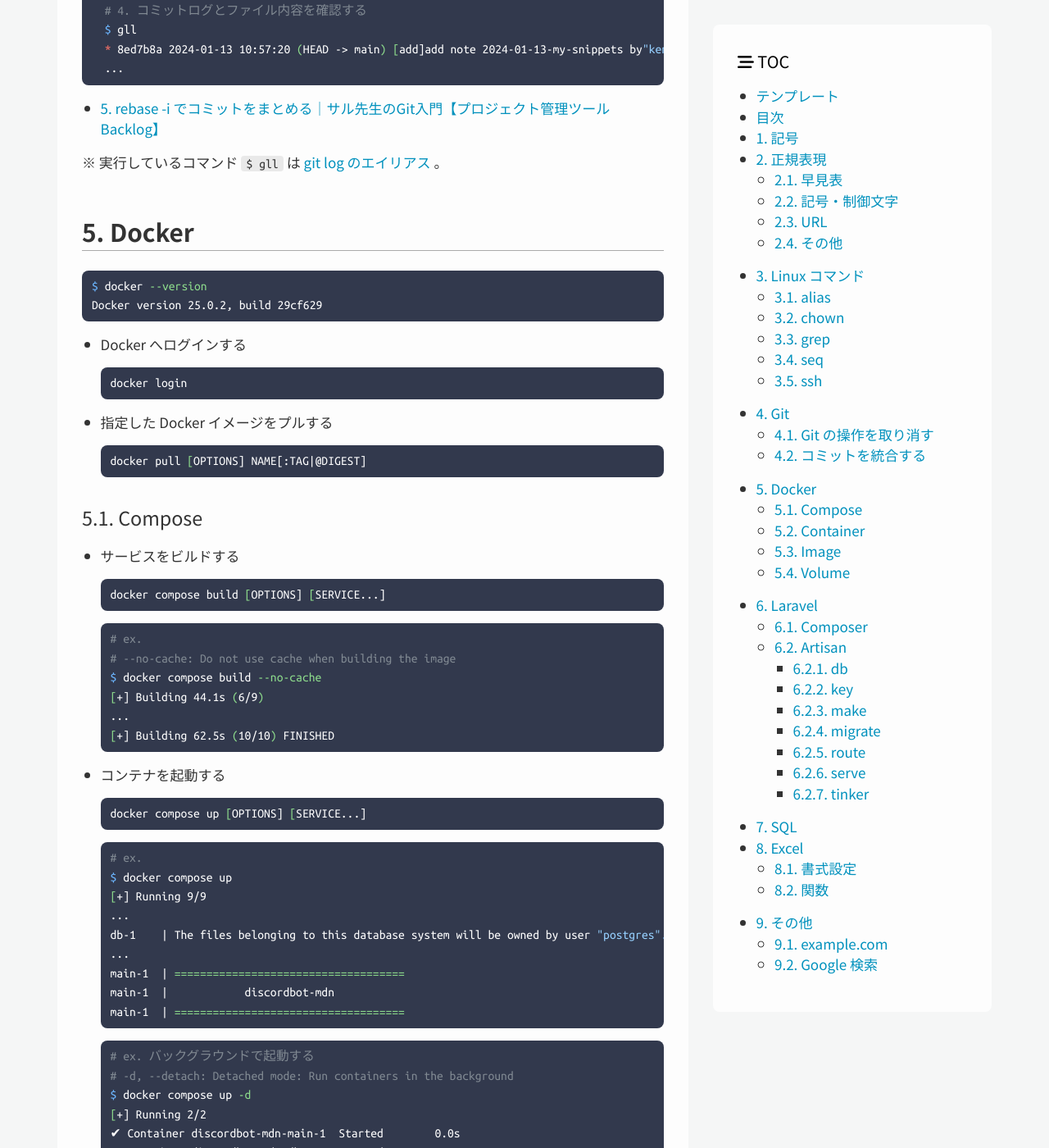
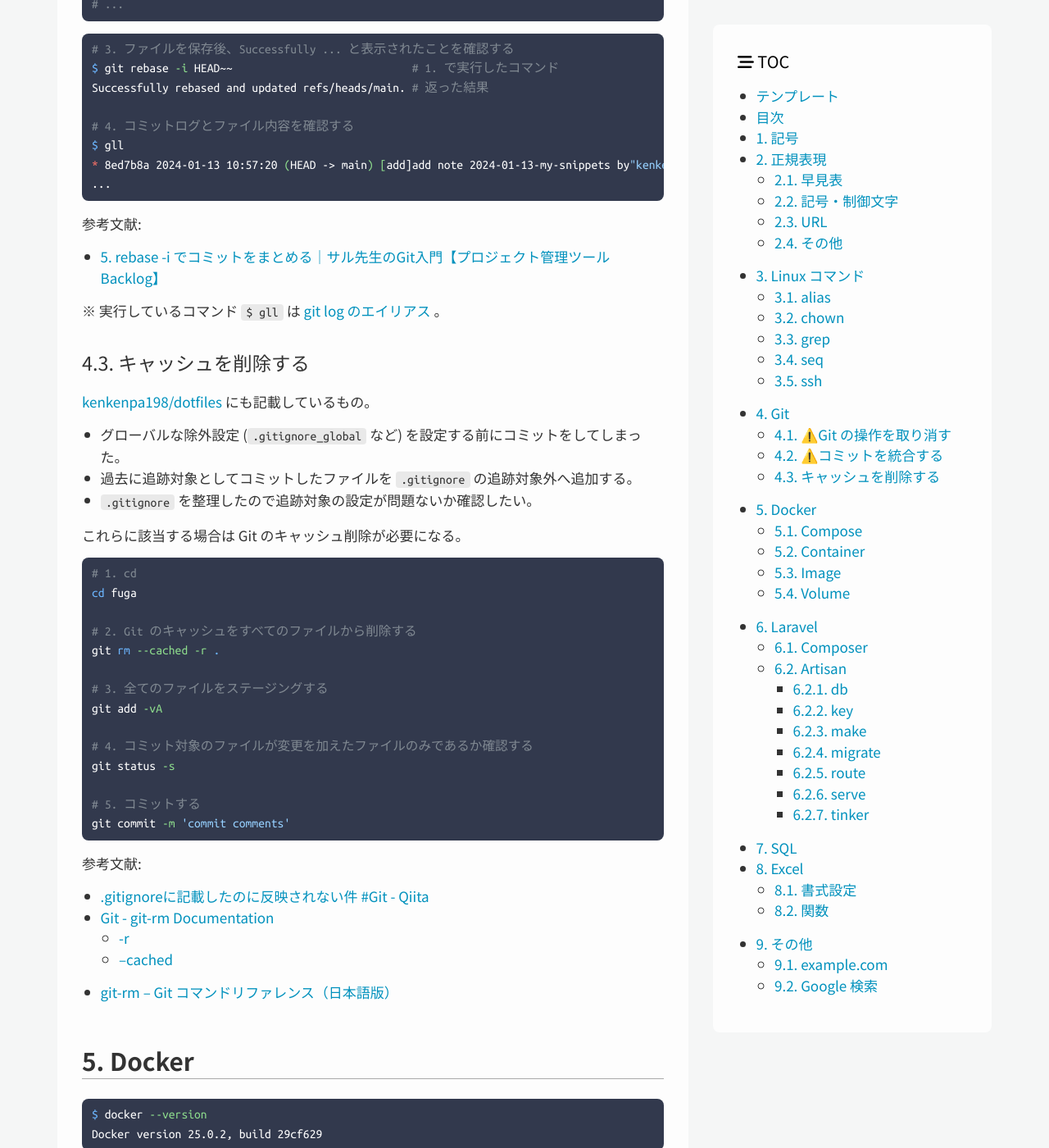
Before and after one commit to kenkenpa198/kems-clew.net, a Jekyll site: the page built from docs/_posts/2024-01-13-my-snippets.md, in a window 1280 px wide and 1400 px high, scrolled down 6711 px. Shown: the whole window at 82% size. Built offline with Jekyll 4.4.1, drawn with Linux system fonts in a browser that asks for light colours; nearby versions of some CDN libraries; some of the changed text lies outside the part shown.

Commit message:
[update]update my-snippets.md

````diff
--- a/docs/_posts/2024-01-13-my-snippets.md
+++ b/docs/_posts/2024-01-13-my-snippets.md
@@ -49,8 +49,9 @@
   - [3.4. seq](#34-seq)
   - [3.5. ssh](#35-ssh)
 - [4. Git](#4-git)
-  - [4.1. Git の操作を取り消す](#41-git-の操作を取り消す)
-  - [4.2. コミットを統合する](#42-コミットを統合する)
+  - [4.1. ⚠️Git の操作を取り消す](#41-️git-の操作を取り消す)
+  - [4.2. ⚠️コミットを統合する](#42-️コミットを統合する)
+  - [4.3. キャッシュを削除する](#43-キャッシュを削除する)
 - [5. Docker](#5-docker)
   - [5.1. Compose](#51-compose)
   - [5.2. Container](#52-container)
@@ -237,7 +238,10 @@
 
 ## 4. Git
 
-### 4.1. Git の操作を取り消す
+- ⚠️: 対象コミットの歴史を改変する操作。
+  - **リモートブランチへプッシュ済みの場合、無断で行わないこと** 。
+
+### 4.1. ⚠️Git の操作を取り消す
 
 ```shell
 # 1. git reflog で操作履歴を出力する
@@ -258,11 +262,13 @@
 $ git reset --soft HEAD@{1}
 ```
 
-  - [Git - リセットコマンド詳説](https://git-scm.com/book/ja/v2/Git-%E3%81%AE%E3%81%95%E3%81%BE%E3%81%96%E3%81%BE%E3%81%AA%E3%83%84%E3%83%BC%E3%83%AB-%E3%83%AA%E3%82%BB%E3%83%83%E3%83%88%E3%82%B3%E3%83%9E%E3%83%B3%E3%83%89%E8%A9%B3%E8%AA%AC)
-  - [第6話 git reset 3種類をどこよりもわかりやすい図解で解説！【連載】マンガでわかるGit ～コマンド編～ - itstaffing エンジニアスタイル](https://www.r-staffing.co.jp/engineer/entry/20191129_1)
-  - [第7話 間違えて reset しちゃった？git reflogで元どおり【連載】マンガでわかるGit ～コマンド編～ - itstaffing エンジニアスタイル](https://www.r-staffing.co.jp/engineer/entry/20191227_1)
+参考文献:
 
-### 4.2. コミットを統合する
+- [Git - リセットコマンド詳説](https://git-scm.com/book/ja/v2/Git-%E3%81%AE%E3%81%95%E3%81%BE%E3%81%96%E3%81%BE%E3%81%AA%E3%83%84%E3%83%BC%E3%83%AB-%E3%83%AA%E3%82%BB%E3%83%83%E3%83%88%E3%82%B3%E3%83%9E%E3%83%B3%E3%83%89%E8%A9%B3%E8%AA%AC)
+- [第6話 git reset 3種類をどこよりもわかりやすい図解で解説！【連載】マンガでわかるGit ～コマンド編～ - itstaffing エンジニアスタイル](https://www.r-staffing.co.jp/engineer/entry/20191129_1)
+- [第7話 間違えて reset しちゃった？git reflogで元どおり【連載】マンガでわかるGit ～コマンド編～ - itstaffing エンジニアスタイル](https://www.r-staffing.co.jp/engineer/entry/20191227_1)
+
+### 4.2. ⚠️コミットを統合する
 
 (1) のコミットを (2) へ統合する場合の対応手順。
 
@@ -272,41 +278,78 @@
 * 07e84cc 2024-01-13 11:27:11 [add]add note 2024-01-13-my-snippets by"kenkenpa198" # (2)
 ```
 
-  ```shell
-  # 1. リベースを開始する
-  $ git rebase -i HEAD~~
-  ```
+```shell
+# 1. リベースを開始する
+$ git rebase -i HEAD~~
+```
 
-  ```shell
-  # 2. リベース指示書を編集する
-  # 統合するコミットを f へ書き換えて保存する
-  # f は統合を指示する指定
-  pick 07e84cc [add]add note 2024-01-13-my-snippets
-  f dc80a8f wip                                     # pick から f へ変更
+```shell
+# 2. リベース指示書を編集する
+# 統合するコミットを f へ書き換えて保存する
+# f は統合を指示する指定
+pick 07e84cc [add]add note 2024-01-13-my-snippets
+f dc80a8f wip                                     # pick から f へ変更
 
-  # Rebase d3937fb..dc80a8f onto d3937fb (2 commands)
-  #
-  # Commands:
-  # p, pick <commit> = use commit
-  # ...
-  # f, fixup <commit> = like "squash", but discard this commit's log message
-  # ...
-  ```
+# Rebase d3937fb..dc80a8f onto d3937fb (2 commands)
+#
+# Commands:
+# p, pick <commit> = use commit
+# ...
+# f, fixup <commit> = like "squash", but discard this commit's log message
+# ...
+```
 
-  ```shell
-  # 3. ファイルを保存後、Successfully ... と表示されたことを確認する
-  $ git rebase -i HEAD~~                            # 1. で実行したコマンド
-  Successfully rebased and updated refs/heads/main. # 返った結果
+```shell
+# 3. ファイルを保存後、Successfully ... と表示されたことを確認する
+$ git rebase -i HEAD~~                            # 1. で実行したコマンド
+Successfully rebased and updated refs/heads/main. # 返った結果
 
-  # 4. コミットログとファイル内容を確認する
-  $ gll
-  * 8ed7b8a 2024-01-13 10:57:20 (HEAD -> main) [add]add note 2024-01-13-my-snippets by"kenkenpa198"
-  ...
-  ```
+# 4. コミットログとファイル内容を確認する
+$ gll
+* 8ed7b8a 2024-01-13 10:57:20 (HEAD -> main) [add]add note 2024-01-13-my-snippets by"kenkenpa198"
+...
+```
 
-  - [5. rebase -i でコミットをまとめる｜サル先生のGit入門【プロジェクト管理ツールBacklog】](https://backlog.com/ja/git-tutorial/stepup/32/)
+参考文献:
+
+- [5. rebase -i でコミットをまとめる｜サル先生のGit入門【プロジェクト管理ツールBacklog】](https://backlog.com/ja/git-tutorial/stepup/32/)
 
 ※ 実行しているコマンド `$ gll` は [git log のエイリアス](https://github.com/kenkenpa198/dotfiles/blob/fe695c145ec1c6b35849622cc3b26703d0ef5700/zsh/rc/alias.zsh#L100) 。
+
+### 4.3. キャッシュを削除する
+
+[kenkenpa198/dotfiles](https://github.com/kenkenpa198/dotfiles?tab=readme-ov-file#git-%E3%81%AE%E3%82%AD%E3%83%A3%E3%83%83%E3%82%B7%E3%83%A5%E5%89%8A%E9%99%A4%E6%89%8B%E9%A0%86) にも記載しているもの。
+
+- グローバルな除外設定 (`.gitignore_global` など) を設定する前にコミットをしてしまった。
+- 過去に追跡対象としてコミットしたファイルを `.gitignore` の追跡対象外へ追加する。
+- `.gitignore` を整理したので追跡対象の設定が問題ないか確認したい。
+
+これらに該当する場合は Git のキャッシュ削除が必要になる。
+
+```shell
+# 1. cd
+cd fuga
+
+# 2. Git のキャッシュをすべてのファイルから削除する
+git rm --cached -r .
+
+# 3. 全てのファイルをステージングする
+git add -vA
+
+# 4. コミット対象のファイルが変更を加えたファイルのみであるか確認する
+git status -s
+
+# 5. コミットする
+git commit -m 'commit comments'
+```
+
+参考文献:
+
+- [.gitignoreに記載したのに反映されない件 #Git - Qiita](https://qiita.com/fuwamaki/items/3ed021163e50beab7154)
+- [Git - git-rm Documentation](https://git-scm.com/docs/git-rm)
+  - [-r](https://git-scm.com/docs/git-rm#Documentation/git-rm.txt--r)
+  - [--cached](https://git-scm.com/docs/git-rm#Documentation/git-rm.txt---cached)
+- [git-rm – Git コマンドリファレンス（日本語版）](https://tracpath.com/docs/git-rm/)
 
 ## 5. Docker
 
````
Also changed, not shown: other parts of docs/_posts/2024-01-13-my-snippets.md (+1 -1 lines).
